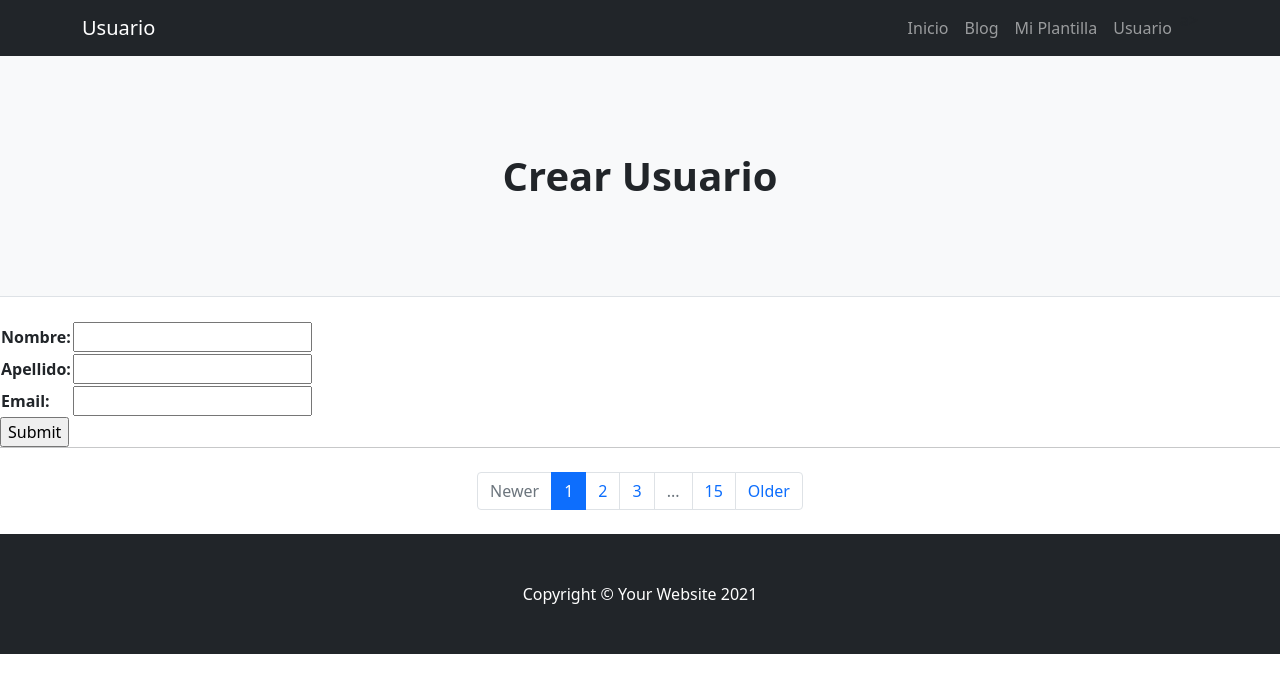
After one commit to LauSolCarr/EntregaIntermedia_PF_LauraCarreras, a Django app: template Class/templates/Class/form_user.html in a window 1280 px wide. The commit adds this page. Shown: the top 687 px of the page. Run offline with Django 4.2, Linux system fonts and the light colour scheme; the template is opened without the code that fills it: values that come from a table or form of the project are taken from there, others are empty; some libraries are stand-ins or nearby versions.

Commit message:
Se agregaron Formularios

```diff
--- /dev/null
+++ b/Class/forms.py
@@ -0,0 +1,6 @@
+from django import forms
+
+class User_form(forms.Form):
+    nombre = forms.CharField(max_length=20)
+    apellido = forms.CharField(max_length=30)
+    email = forms.EmailField()
--- /dev/null
+++ b/Class/templates/Class/form_user.html
@@ -0,0 +1,20 @@
+{% extends 'Index/Index.html' %}
+
+    {% block Bloque_Navegador %}
+        <a class="navbar-brand" href="#!">Usuario</a>
+    {% endblock   %}
+
+    {% block Bloque_Head %}
+    <h1 class="fw-bolder">Crear Usuario </h1>
+    {% endblock  %}
+
+    {% block Bloque_Blog %}
+
+        <form action="" method="post">
+            {% csrf_token %}
+            <table>
+                {{form.as_table}}
+            </table>
+            <input type="submit" placeholder = "Enviar">
+        </form>
+    {% endblock  %}
--- a/Class/urls.py
+++ b/Class/urls.py
@@ -1,6 +1,7 @@
 from django.urls import path
-from .views import nuevo_user
+from .views import nuevo_user, form_user
 
 urlpatterns = [
-    path('nuevo/',nuevo_user,name='nuevo_usuario')
+    path('nuevo/',nuevo_user,name='nuevo_usuario'),
+    path('usuario/',form_user,name='form_user')
 ]
--- a/EntregaIntermedia_PF_LauraCarreras/urls.py
+++ b/EntregaIntermedia_PF_LauraCarreras/urls.py
@@ -20,7 +20,7 @@
 
 urlpatterns = [
     path('', include("Index.urls")),
-    path('Clase/', include("Class.urls")),
+    path('clase/', include("Class.urls")),
     path('admin/', admin.site.urls)
 
 ]
--- a/Index/templates/index/base.html
+++ b/Index/templates/index/base.html
@@ -31,7 +31,7 @@
                             <li class="nav-item"><a class="nav-link" href={% url 'inicio' %} >Inicio</a></li>
                             <li class="nav-item"><a class="nav-link" href={% url 'blog' %} >Blog</a></li>
                             <li class="nav-item"><a class="nav-link" href={% url 'probando_template' %}>Mi Plantilla</a></li>
-                            <li class="nav-item"><a class="nav-link" href="#!">Contact</a></li>
+                            <li class="nav-item"><a class="nav-link" href={% url 'form_user' %}>Usuario</a></li>
                             a></li>
                         </ul>
                     </div>
--- a/Index/urls.py
+++ b/Index/urls.py
@@ -1,5 +1,7 @@
 
 from django.urls import path, include
+
+from Class.models import User
 from .views import blog, inicio, saludo, segunda_vista, probandoTemplate
 
 
```
Also changed, not shown: Class/views.py (+17 -1 lines), README.md, db.sqlite3.
